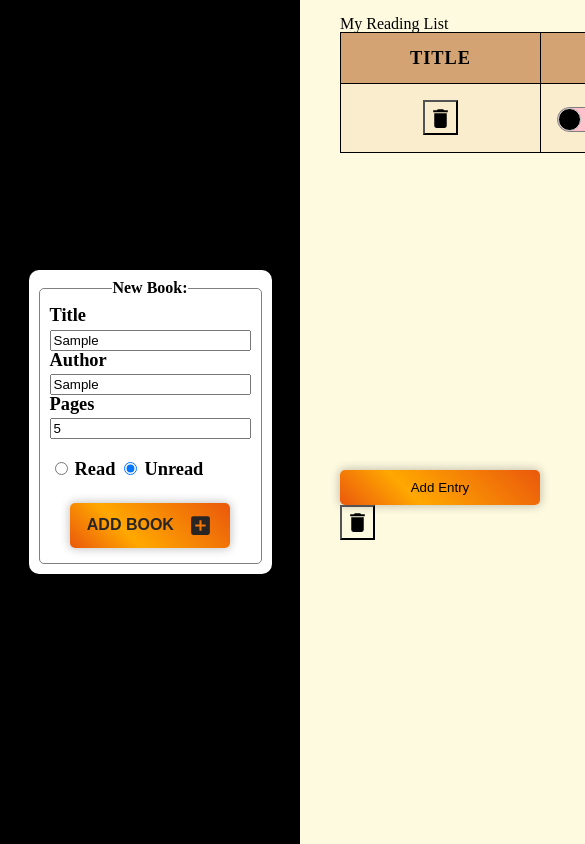
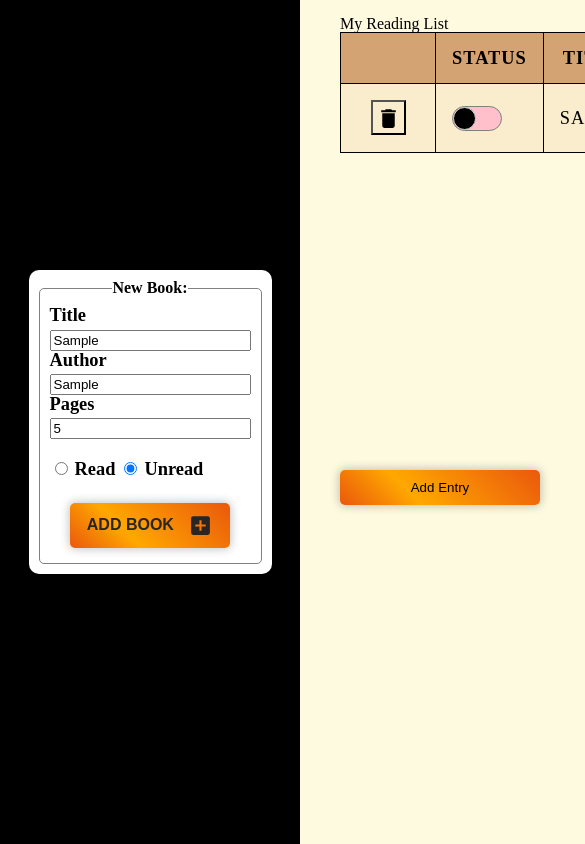
Before and after one commit to JoshDagat/Odin-Library, a website with bundled scripts: page index.html in a window 390 px wide. Both pictures are taken after typing "Sample", "Sample", "5" into the empty fields and a click on the button "ADD BOOK". Shown: the top 844 px of the page, 585 px wide, since content can reach past the window. Built offline with nearby package versions, Linux system fonts and the light colour scheme.

Commit message:
Move logic from updateTable to separate function
Function updateTable has been renamed to renderTable with supporting
function: renderDesktopTable.

The ff supporting functions are to be added:
  - renderTabletTable
  - renderMobileTable

```diff
--- a/index.css
+++ b/index.css
@@ -140,11 +140,13 @@ td {
 th,
 td {
   padding: 16px;
-  min-width: 200px;
+  min-width: 95px;
   text-transform: uppercase;
   letter-spacing: 1px;
   font-size: 1.15rem;
+  vertical-align: middle;
 }
+
 
 th {
   background-color: var(--color-accent-1);
@@ -193,3 +195,13 @@ th {
   background-position: center;
   background-size: 80%;
 }
+
+.button-th {
+  min-width: unset;
+  width: 95px;
+}
+
+.td-data,
+.th-data {
+  max-width: 100px;
+}
--- a/index.html
+++ b/index.html
@@ -42,13 +42,14 @@
   <main class="content">
     <h1>My Reading List</h1>
     <div class="table-wrapper">
-      <table>
+      <table class="table-mobile">
         <thead>
           <tr>
-            <th>Title</th>
-            <th>Author</th>
-            <th>Pages</th>
-            <th>Status</th>
+            <th class="button-th">&nbsp;</th>
+            <th class="button-th">Status</th>
+            <th class="th-data">Title</th>
+            <th class="th-data">Author</th>
+            <th class="th-data">Pages</th>
           </tr>
         </thead>
         <tbody id="table-body">
@@ -59,8 +60,6 @@
       Add Entry
     </button>
 
-    <button class="btn-delete">
-    </button>
   </main>
   <script type="module" src="./index.js"></script>
 </body>
--- a/index.js
+++ b/index.js
@@ -31,7 +31,7 @@ function addBookToLibrary() {
     newBook[key] = value;
   }
 
-  // Prepend with id for easy identification in updateTable
+  // Prepend with id for easy identification in renderTable
   newBook.id = `id${nanoid()}`;
   coreLibrary.push(newBook);
 }
@@ -40,7 +40,7 @@ bookForm.addEventListener("submit", (e) => {
   e.preventDefault();
 
   addBookToLibrary();
-  updateTable();
+  renderTable();
 })
 
 
@@ -48,20 +48,48 @@ bookForm.addEventListener("submit", (e) => {
  * Takes an array of books and renders it in table format.
  *
  */
-function updateTable() {
-  const tbody = document.querySelector("#table-body");
-
-  while (tbody.hasChildNodes()) {
-    tbody.removeChild(tbody.lastChild);
+function renderTable() {
+  const tableWrapper = document.querySelector('.table-wrapper');
+  while (tableWrapper.hasChildNodes()) {
+    tableWrapper.removeChild(tableWrapper.firstChild);
   }
 
+  renderDesktopTable();
+  console.log('ran')
+}
+
+
+/**
+ *  Creates a book table for desktop view
+ * */
+function renderDesktopTable() {
+  // Create the table head;
+  const tableHeadersText = [String.fromCharCode(160), 'Status', 'Title', 'Author', 'Pages'];
+
+  const tableHeaders = document.createElement('thead');
+  const tableHeaderRow = document.createElement('tr');
+
+  tableHeadersText.forEach(text => {
+    const tableHead = document.createElement('th');
+    tableHead.textContent = text;
+    tableHead.classList = (text === String.fromCharCode(160) || text === 'Status') ? 'button-th' : 'th-data';
+    tableHeaderRow.appendChild(tableHead);
+  })
+
+  tableHeaders.appendChild(tableHeaderRow);
+
+
+  // create the table body:
+  const tableBody = document.createElement('tbody');
   coreLibrary.forEach(book => {
     // Create the row for this book.
     const trow = document.createElement("tr");
     trow.setAttribute("data-bookId", book.id);
 
+
     // Create delete button
     const tdDelete = document.createElement('td');
+    tdDelete.classList = 'td-delete'
     const deleteButton = document.createElement('button');
     deleteButton.classList = "btn-delete";
     deleteButton.addEventListener('click', () => {
@@ -79,6 +107,7 @@ function updateTable() {
       const tdata = document.createElement("td");
       if (value === 'read' || value === 'unread') {
 
+        tdata.classList = 'td-status'
         // Create a status slider.
         const statusSlider = document.createElement('div')
         const sliderIndicator = document.createElement('div')
@@ -93,13 +122,21 @@ function updateTable() {
       }
 
       else {
+        tdata.classList = 'td-data';
         tdata.textContent = value;
       }
       trow.appendChild(tdata);
     }
 
-    tbody.appendChild(trow);
+    tableBody.appendChild(trow);
   })
+
+  const table = document.createElement('table');
+  table.appendChild(tableHeaders);
+  table.appendChild(tableBody);
+
+  const tableWrapper = document.querySelector('.table-wrapper');
+  tableWrapper.appendChild(table);
 }
 
 /**
@@ -124,5 +161,5 @@ function toggleStatus(id, node) {
 function deleteBook(id) {
   const newLibrary = coreLibrary.filter(book => book.id !== id);
   coreLibrary = newLibrary;
-  updateTable();
+  renderTable();
 }
```
